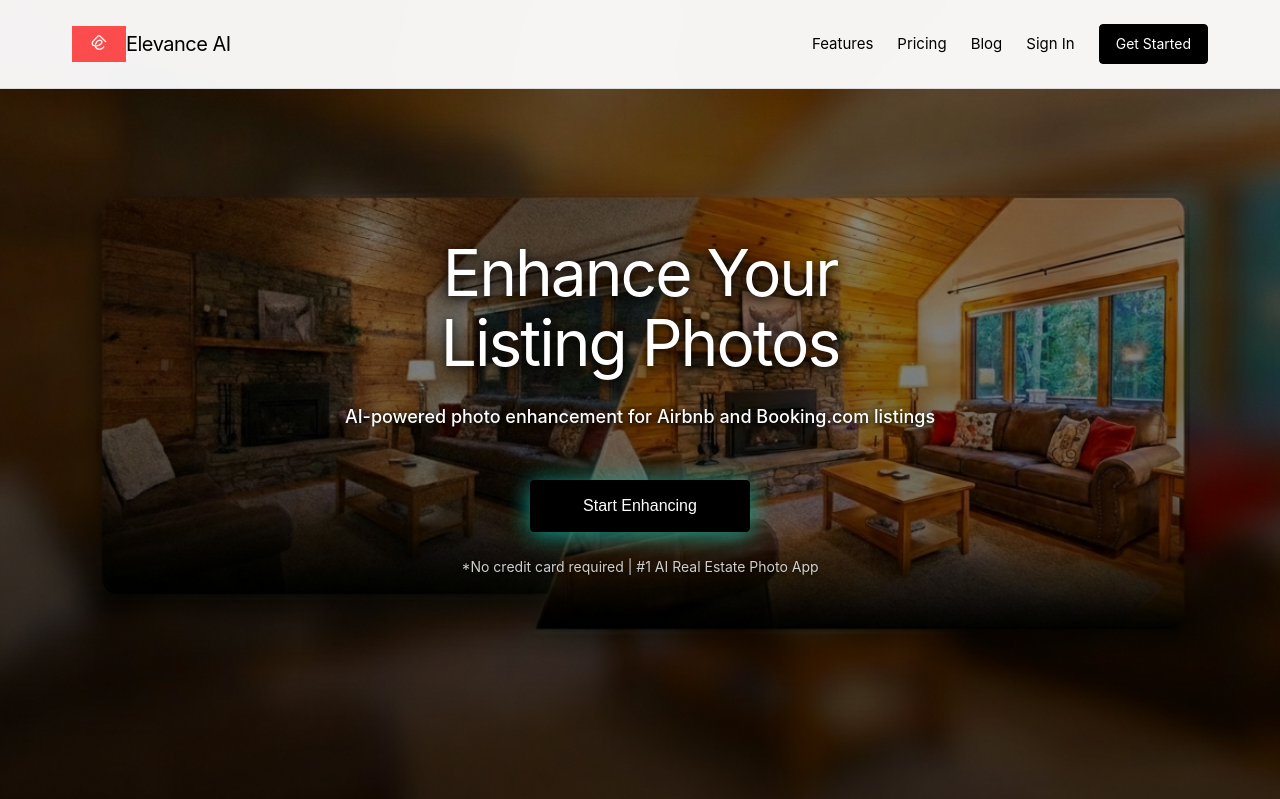
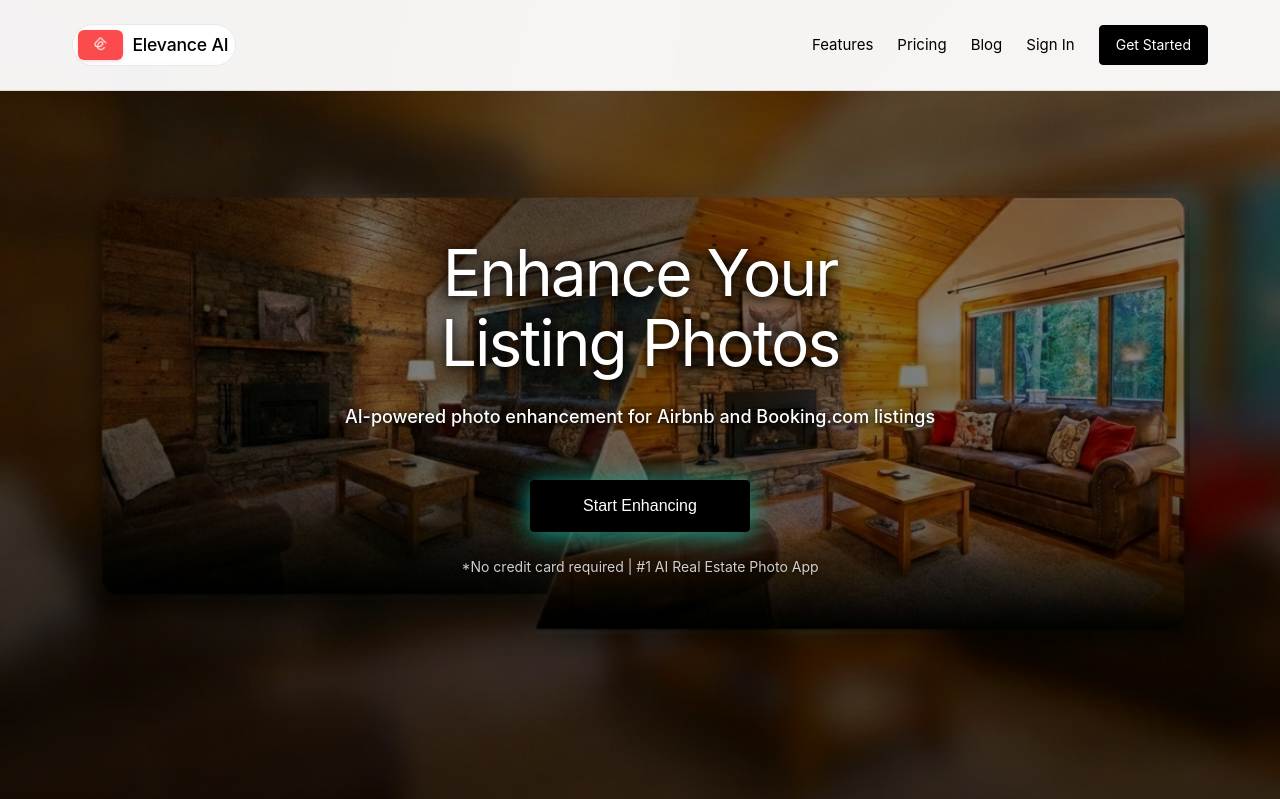
Before and after one commit to VahagnAdunts/airbnb-photo-enhancer, a Flask app: page / in a window 1280 px wide. Shown: the top 799 px of the page. Run offline with Flask 3, Linux system fonts and the light colour scheme.

Commit message:
Refine navbar logo styling for better brand integration.
Improve logo spacing, sizing, hover states, and overlay treatment so the red/white mark feels cohesive with the site design across pages.

Made-with: Cursor

```diff
--- a/static/css/style.css
+++ b/static/css/style.css
@@ -71,24 +71,30 @@ body {
     color: inherit;
     display: flex;
     align-items: center;
-    transition: opacity 0.2s ease;
+    gap: 0.6rem;
+    padding: 0.3rem 0.45rem 0.3rem 0.3rem;
+    border-radius: 999px;
+    transition: background-color 0.2s ease, box-shadow 0.2s ease;
 }
 
 .nav-brand-link:hover {
-    opacity: 0.7;
+    background: rgba(0, 0, 0, 0.04);
+    box-shadow: 0 1px 2px rgba(0, 0, 0, 0.08);
 }
 
 .nav-logo {
-    height: 36px;
+    height: 30px;
     width: auto;
     display: block;
+    border-radius: 6px;
+    box-shadow: 0 1px 3px rgba(255, 56, 92, 0.25);
 }
 
 .nav-brand-text {
     color: var(--text-primary);
-    font-size: 1.25rem;
-    font-weight: 400;
-    letter-spacing: -0.5px;
+    font-size: 1.1rem;
+    font-weight: 500;
+    letter-spacing: -0.2px;
     margin: 0;
     line-height: 1;
 }
@@ -286,6 +292,16 @@ body {
 
 .navbar-overlay .nav-brand-text {
     color: var(--text-primary);
+}
+
+.navbar-overlay .nav-brand-link {
+    background: rgba(255, 255, 255, 0.55);
+    border: 1px solid rgba(0, 0, 0, 0.08);
+    backdrop-filter: blur(4px);
+}
+
+.navbar-overlay .nav-brand-link:hover {
+    background: rgba(255, 255, 255, 0.78);
 }
 
 .navbar-overlay .nav-link {
```
